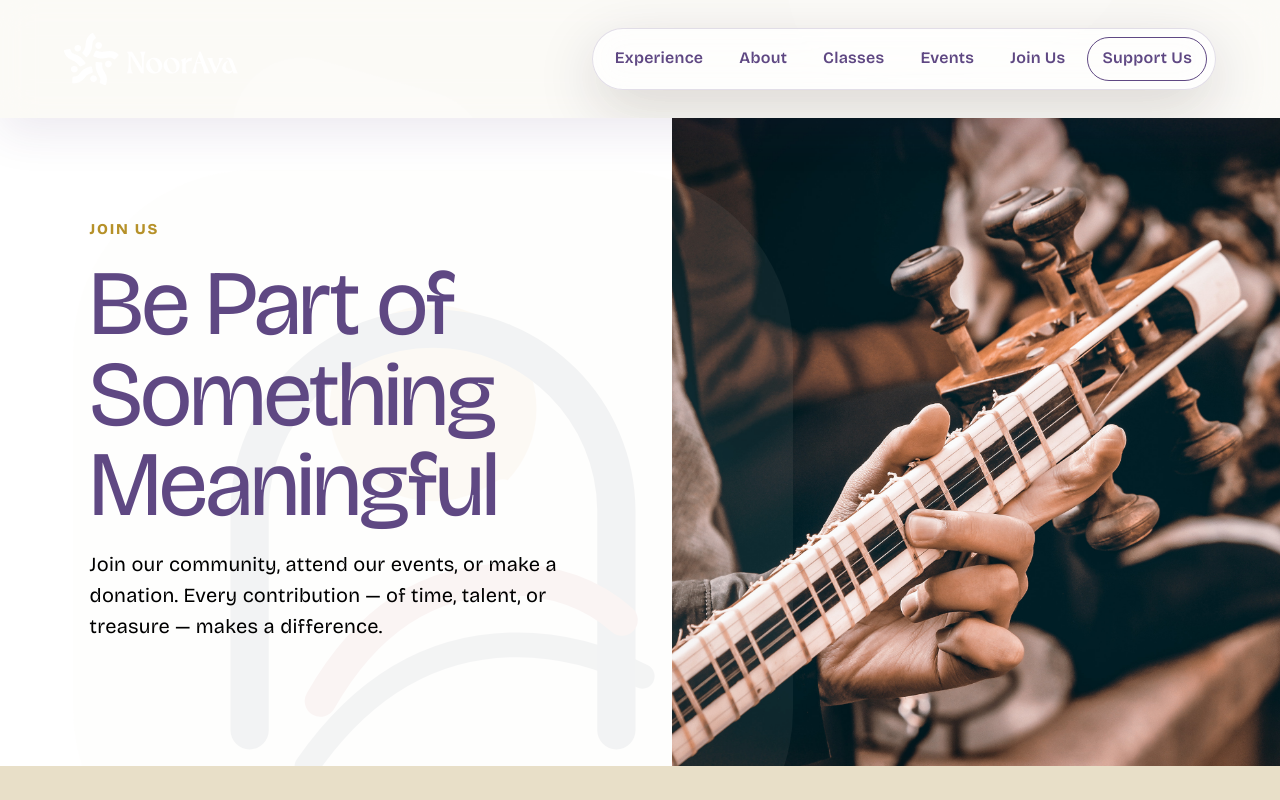
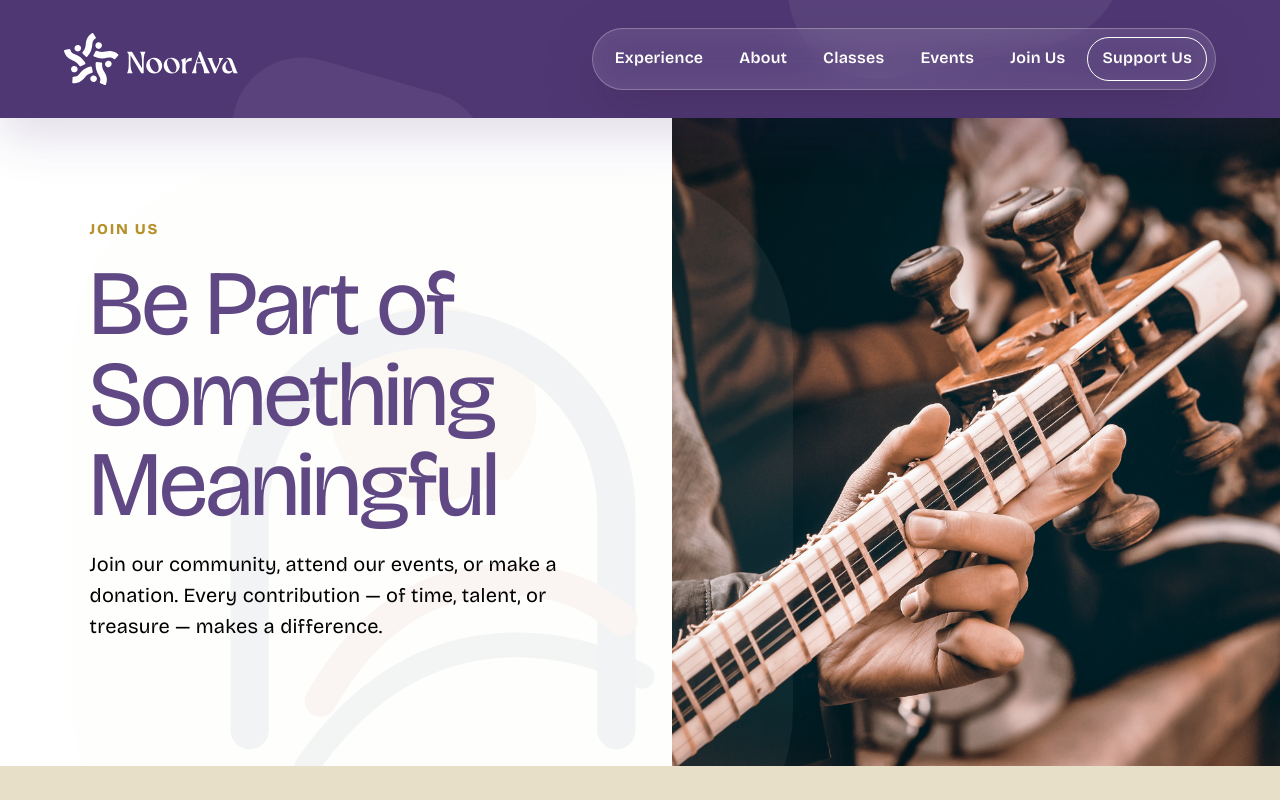
Before and after one commit to jontsai/noorava.org, a Next.js app: page /join in a window 1280 px wide. Shown: the top 800 px of the page. Built offline with nearby package versions, Linux system fonts and the light colour scheme.

Commit message:
Fix subpage header contrast

```diff
--- a/src/app/globals.css
+++ b/src/app/globals.css
@@ -1718,10 +1718,16 @@ legend {
   z-index: 30;
 }
 
-.site-header-purple,
+.site-header-purple {
+  color: var(--white);
+  background: rgba(65, 38, 105, 0.92);
+  box-shadow: 0 18px 50px rgba(65, 38, 105, 0.16);
+  backdrop-filter: blur(16px);
+}
+
 .site-header-light {
+  color: var(--purple);
   background: rgba(251, 250, 247, 0.78);
-  color: var(--purple);
   box-shadow: 0 14px 46px rgba(65, 38, 105, 0.1);
   backdrop-filter: blur(16px);
 }
@@ -1741,10 +1747,14 @@ legend {
   backdrop-filter: blur(18px);
 }
 
-.site-header-light .site-nav,
-.site-header-purple .site-nav {
+.site-header-light .site-nav {
   border-color: rgba(95, 72, 131, 0.18);
   background: rgba(255, 255, 255, 0.72);
+}
+
+.site-header-purple .site-nav {
+  border-color: rgba(255, 255, 255, 0.26);
+  background: rgba(255, 255, 255, 0.14);
 }
 
 .site-nav-item {
```
Also changed, not shown: 22 other files (tests, documents, lock files or other folders).
